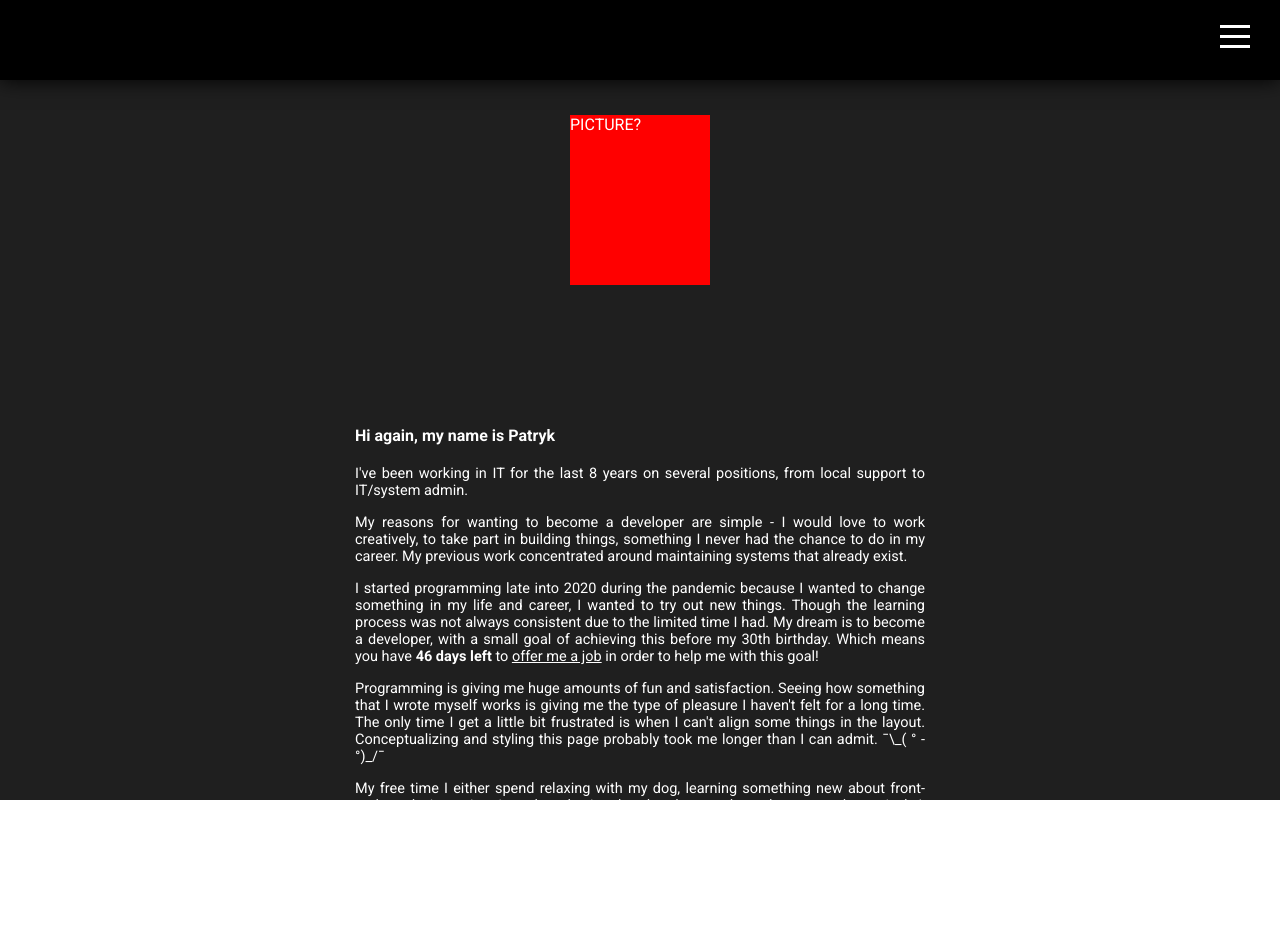
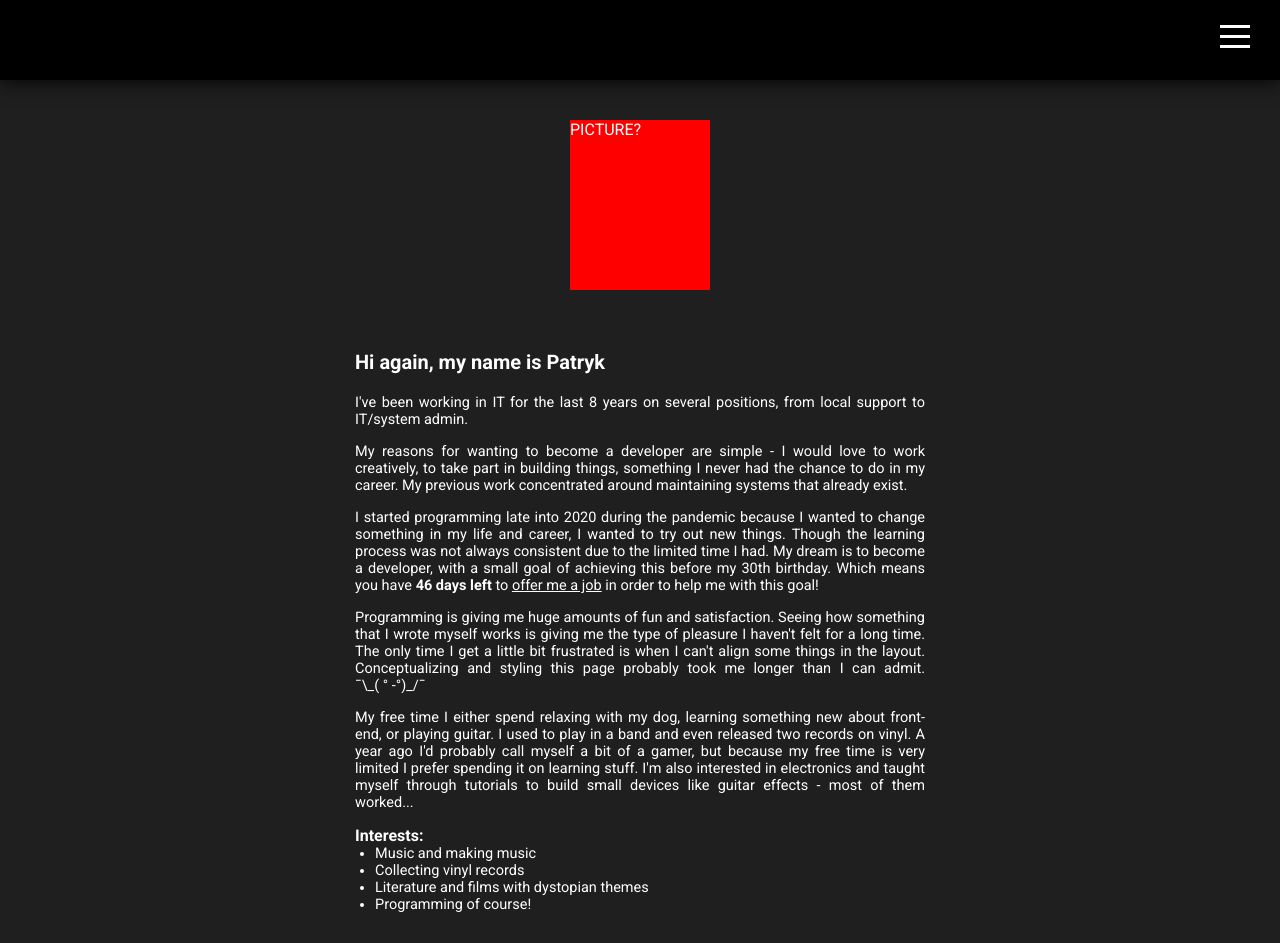
Before and after one commit to bysiuxvx/portfolio-react, a React (Create React App) app: page /about in a window 1280 px wide. Before the commit the page ends 800 px from the top, so only its background shows below. Built offline with nearby package versions, Linux system fonts and the light colour scheme.

Commit message:
work in progress

```diff
--- a/src/components/pages/About.js
+++ b/src/components/pages/About.js
@@ -68,7 +68,8 @@ const About = () => {
             of pleasure I haven't felt for a long time. The only time I get a
             little bit frustrated is when I can't align some things in the
             layout. Conceptualizing and styling this page probably took me
-            longer than I can admit. ¯\_( ° -°)_/¯
+            longer than I can admit.{' '}
+            <span style={{ whiteSpace: 'nowrap' }}>¯\_( ° -°)_/¯</span>
           </p>
           <p>
             My free time I either spend relaxing with my dog, learning something
--- a/src/styles/about.css
+++ b/src/styles/about.css
@@ -1,32 +1,28 @@
 .about {
   background-color: #1f1f1f;
-  min-height: 100vh;
+  height: auto;
   position: relative;
   max-width: 600px;
-  overflow: auto;
+  display: flex;
+  flex-direction: column;
+  justify-content: center;
+  align-items: center;
 }
 
 .about .picture {
-  position: absolute;
   height: 170px;
   width: 140px;
   background-color: red;
   color: white;
-  left: 50%;
-  top: 25%;
-  transform: translate(-50%, -50%);
+  margin: 120px 0 60px 0;
 }
 
 .about .text-container {
-  position: relative;
-  top: 90%;
-  left: 50%;
-  transform: translate(-50%, -50%);
   padding: 0 15px 30px 15px;
 }
 
 .about h2 {
-  font-size: 16px;
+  font-size: 20px;
   margin-bottom: 20px;
   color: white;
 }
@@ -47,3 +43,17 @@
   margin-left: 20px;
   font-size: 14.5px;
 }
+
+@media (min-width: 768px) and (orientation: portrait) {
+  .about p {
+    font-size: 15px;
+  }
+
+  .about ul {
+    font-size: 17px;
+  }
+  .about li {
+    margin-left: 20px;
+    font-size: 15px;
+  }
+}
--- a/src/styles/page.css
+++ b/src/styles/page.css
@@ -2,4 +2,5 @@ main {
   background-color: #1f1f1f;
   display: flex;
   justify-content: center;
+  min-height: 100vh;
 }
```
